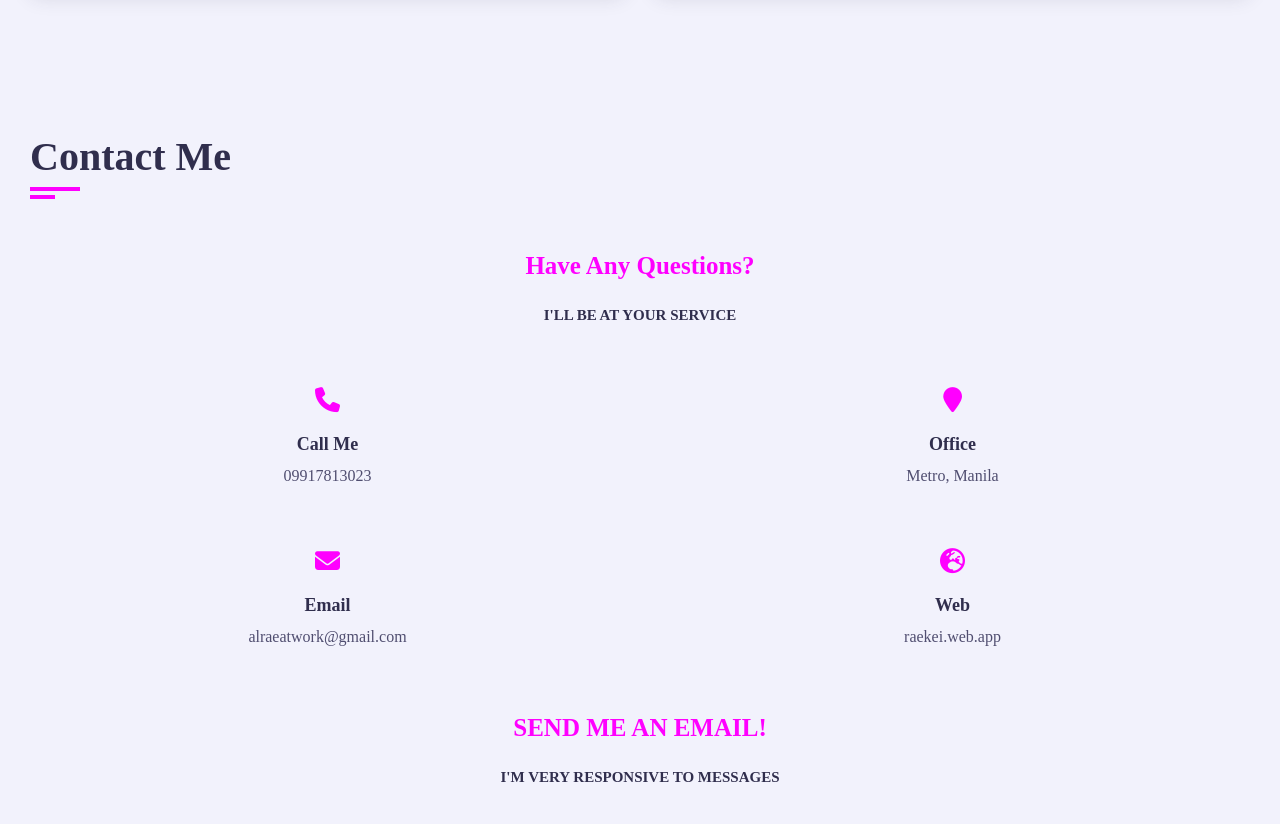
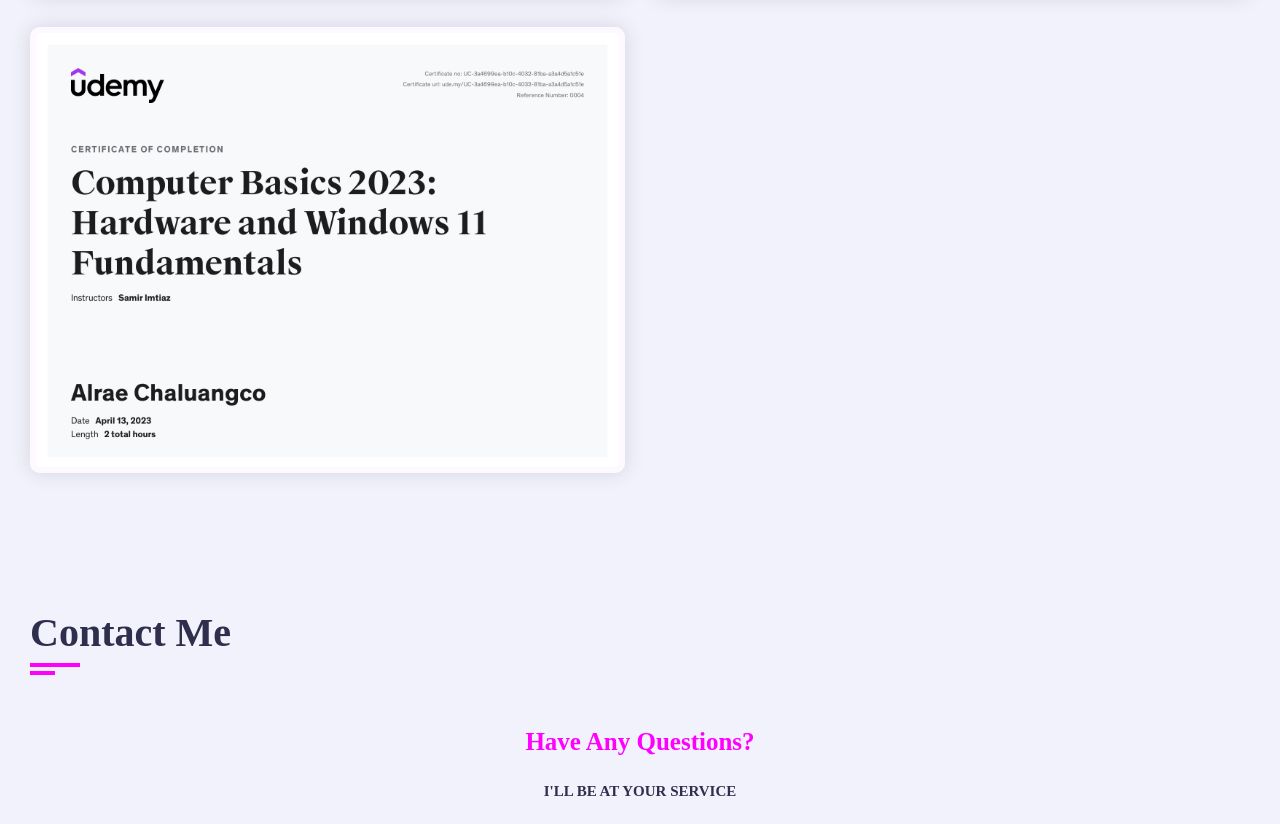
Before and after one commit to AKCcoding/Website_Portfolio, a plain HTML site: page index.html in a window 1280 px wide. Shown: the part 5762-6586 px from the top of the page. Drawn offline with nearby package versions, Linux system fonts and the light colour scheme; a web font is replaced by a local one.

Commit message:
Added April 13 Certificate

```diff
--- a/index.html
+++ b/index.html
@@ -409,6 +409,15 @@
                 </div>
               </div>
               <!-- ===== portfolio item end =====-->
+              <!-- ===== portfolio item start =====-->
+              <div class="portfolio-item padd-15">
+                <div class="portfolio-item-inner shadow-dark">
+                  <div class="portfolio-img">
+                    <img src="Certificates/Hardware and Win11 Fundamentals.jpg" alt="">
+                  </div>
+                </div>
+              </div>
+              <!-- ===== portfolio item end =====-->
             </div>
           </div>
         </section>
```
Also changed, not shown: Certificates/Hardware and Win11 Fundamentals.jpg (added).
